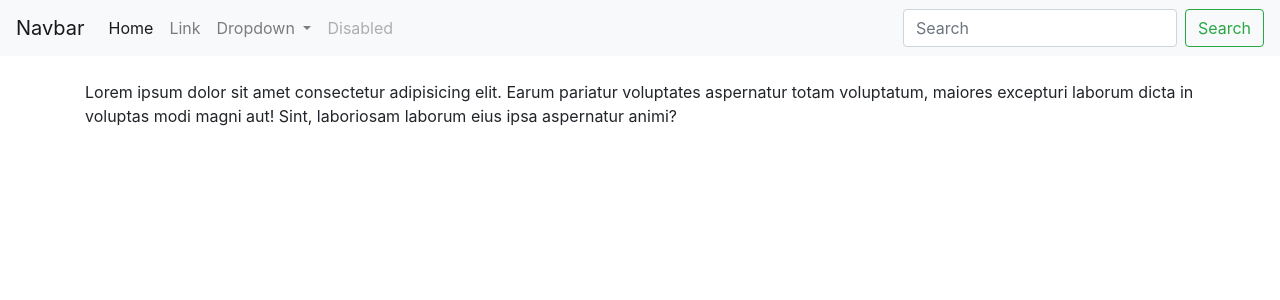
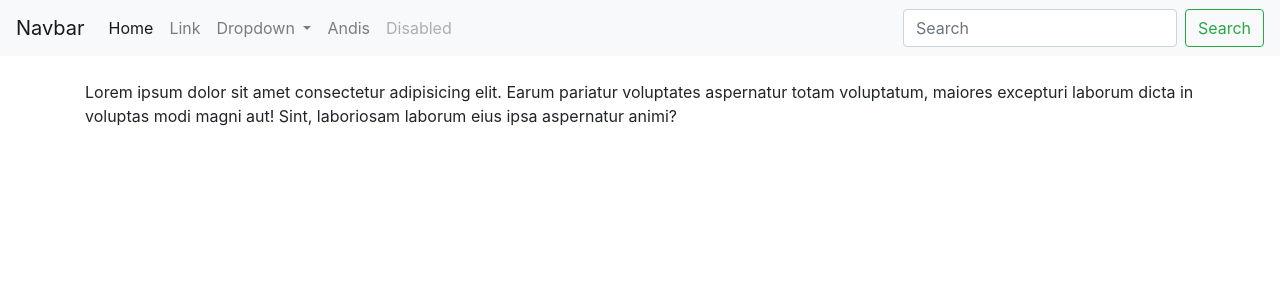
Before and after one commit to parksama/dapurkita, a PHP site: page / in a window 1280 px wide. Shown: the top 300 px of the page. Run offline with PHP 8.4, Linux system fonts and the light colour scheme.

Commit message:
add menu

```diff
--- a/components/menu.php
+++ b/components/menu.php
@@ -24,6 +24,9 @@
 				</div>
 			</li>
 			<li class="nav-item">
+				<a class="nav-link" href="/ndis.php">Andis</a>
+			</li>
+			<li class="nav-item">
 				<a class="nav-link disabled" href="#" tabindex="-1" aria-disabled="true">Disabled</a>
 			</li>
 		</ul>
--- /dev/null
+++ b/ndis.php
@@ -0,0 +1 @@
+<h2>Hello, world!</h2>
```
